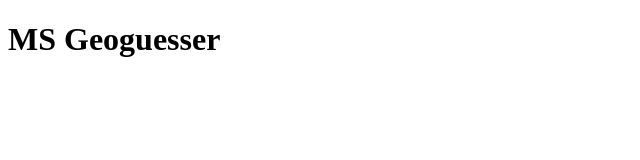
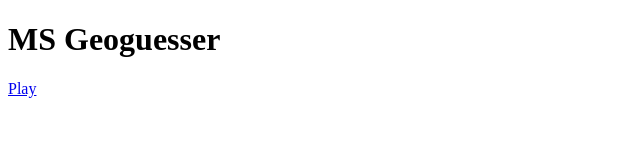
Before and after one commit to Geoguesser/MSHackGeoGuesser, a React (Create React App) app: page / in a window 1280 px wide. Shown: the top 160 px of the page, without its empty margins (0-640 px from the left). Built offline with nearby package versions, Linux system fonts and the light colour scheme.

Commit message:
react-router-dom package, added two routes

```diff
--- a/package.json
+++ b/package.json
@@ -6,6 +6,7 @@
     "@reach/router": "^1.2.1",
     "react": "^16.8.6",
     "react-dom": "^16.8.6",
+    "react-router-dom": "^5.0.1",
     "react-scripts": "3.0.1"
   },
   "scripts": {
--- a/src/App.js
+++ b/src/App.js
@@ -1,10 +1,32 @@
-import React from 'react';
+import React from "react";
+import { BrowserRouter as Router, Route, Link } from "react-router-dom";
+
+function Game() {
+  return (
+    <>
+      <h1> Sup. </h1>
+      <Link to="/"> Home </Link>
+    </>
+  );
+}
+
+function Landing() {
+  return (
+    <>
+      <h1> MS Geoguesser</h1>
+      <Link to="/game"> Play </Link>
+    </>
+  );
+}
 
 function App() {
   return (
-    <div className="App">
-      <h1>MS Geoguesser</h1>
-    </div>
+    <Router>
+      <div className="App">
+        <Route exact path="/game" component={Game} />
+        <Route exact path="/" component={Landing} />
+      </div>
+    </Router>
   );
 }
 
```
Also changed, not shown: 1 other file (tests, documents, lock files or other folders).
